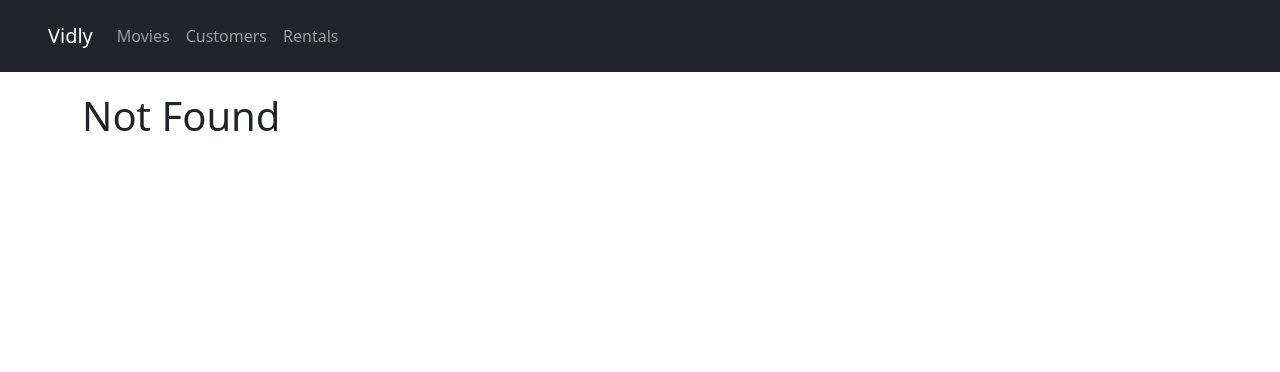
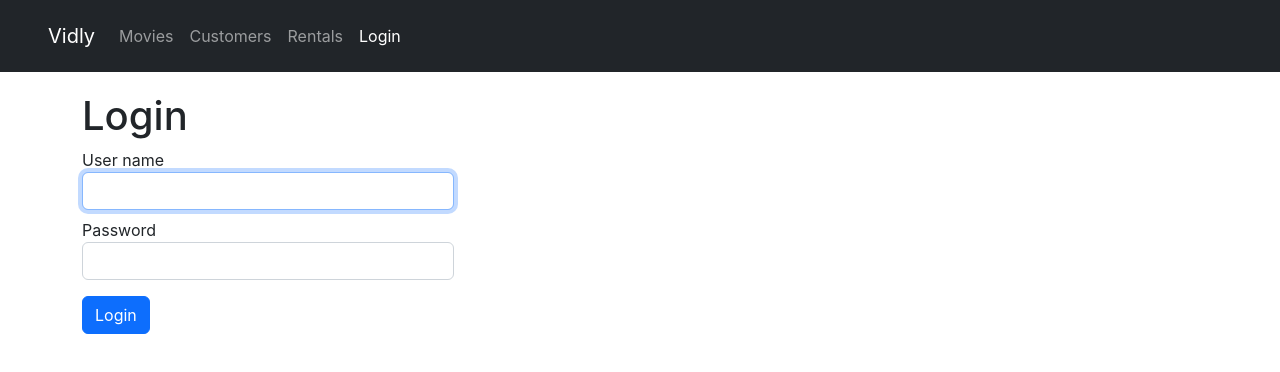
Before and after one commit to Farimah71/Vidly, a React (Create React App) app: page /login in a window 1280 px wide. Before the commit this address led to /not-found. Shown: the top 372 px of the page. Built offline with nearby package versions, Linux system fonts and the light colour scheme.

Commit message:
Complete moviesForm component

```diff
--- a/src/App.jsx
+++ b/src/App.jsx
@@ -6,6 +6,7 @@ import Customers from "./components/customers";
 import Rentals from "./components/rentals";
 import NotFound from "./components/notFound";
 import MoviesForm from "./components/moviesForm";
+import LoginForm from "./components/loginForm";
 import "./App.css";
 
 function App() {
@@ -14,6 +15,7 @@ function App() {
       <Navbar />
       <main className="container">
         <Routes>
+          <Route path="/login" element={<LoginForm />} />
           <Route path="/movies/:id" element={<MoviesForm />} />
           <Route path="/movies" element={<Movies />} />
           <Route path="/customers" element={<Customers />} />
--- /dev/null
+++ b/src/components/loginForm.jsx
@@ -0,0 +1,64 @@
+import React, { Component } from "react";
+
+class LoginForm extends Component {
+  state = {
+    account: {
+      username: "",
+      password: "",
+    },
+  };
+
+  handleChange = ({ currentTarget: input }) => {
+    const account = { ...this.state.account };
+    account[input.name] = input.value;
+    this.setState({ account });
+  };
+
+  handleSubmit = (e) => {
+    e.preventDefault();
+
+    //call the server
+    console.log("submitted");
+  };
+
+  render() {
+    const { account } = this.state;
+
+    return (
+      <>
+        <h1>Login</h1>
+        <form onSubmit={this.handleSubmit} className="col-4">
+          <div className="form-group">
+            <label htmlFor="username">User name</label>
+            <input
+              value={account.username}
+              onChange={this.handleChange}
+              type="text"
+              name="username"
+              id="username"
+              className="form-control mb-2"
+              autoFocus
+            />
+          </div>
+          <div className="form-group">
+            <label htmlFor="password">Password</label>
+            <input
+              value={account.password}
+              onChange={this.handleChange}
+              type="password"
+              name="password"
+              id="password"
+              className="form-control mb-3"
+            />
+          </div>
+
+          <button type="submit" className="btn btn-primary">
+            Login
+          </button>
+        </form>
+      </>
+    );
+  }
+}
+
+export default LoginForm;
--- a/src/components/navbar.jsx
+++ b/src/components/navbar.jsx
@@ -24,6 +24,11 @@ const Navbar = () => {
               Rentals
             </NavLink>
           </li>
+          <li className="nav-item">
+            <NavLink className="nav-link" to="/login">
+              Login
+            </NavLink>
+          </li>
         </ul>
       </div>
     </nav>
--- a/src/index.js
+++ b/src/index.js
@@ -1,11 +1,11 @@
 import React from "react";
 import ReactDOM from "react-dom/client";
-import "./index.css";
-import App from "./App";
+import { BrowserRouter } from "react-router-dom";
 import reportWebVitals from "./reportWebVitals";
 import "bootstrap/dist/css/bootstrap.css";
 import "font-awesome/css/font-awesome.css";
-import { BrowserRouter } from "react-router-dom";
+import App from "./App";
+import "./index.css";
 
 const root = ReactDOM.createRoot(document.getElementById("root"));
 root.render(
```
Also changed, not shown: jsconfig.json (added, +11 -0 lines).
